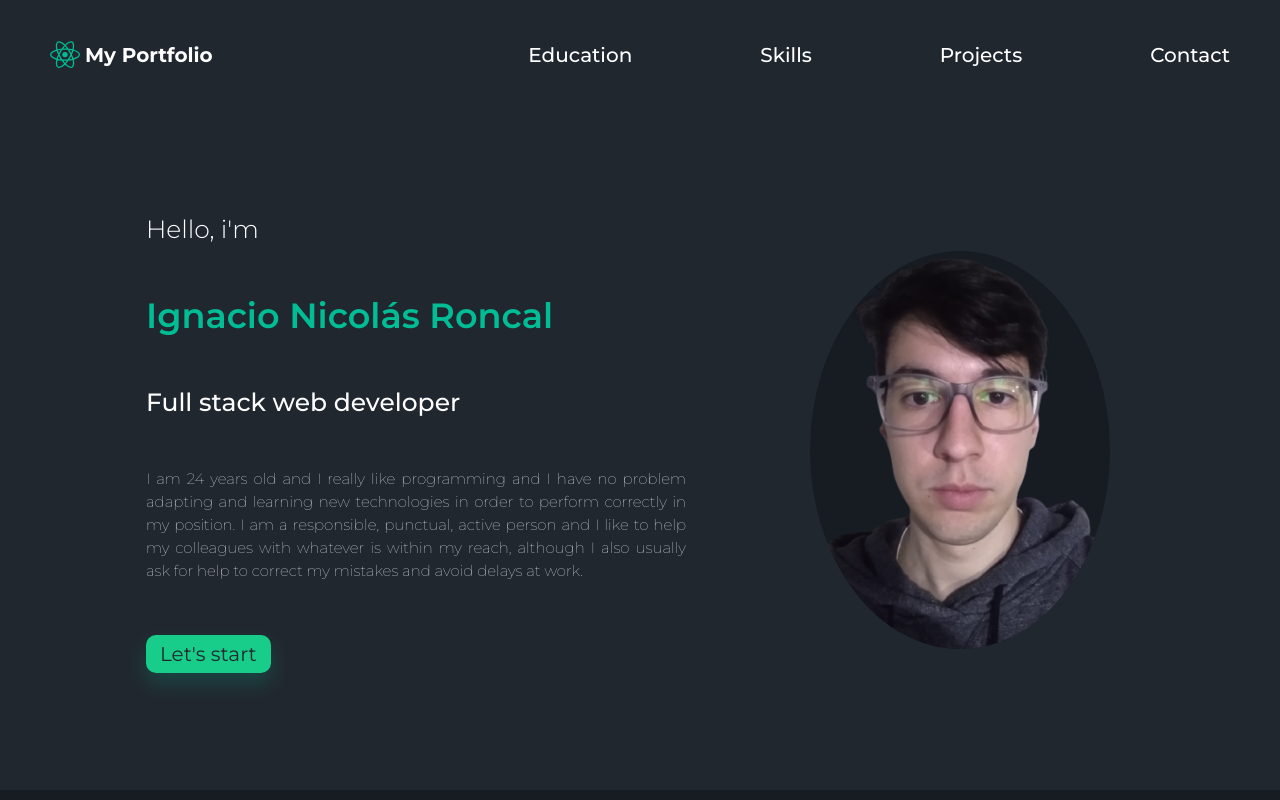
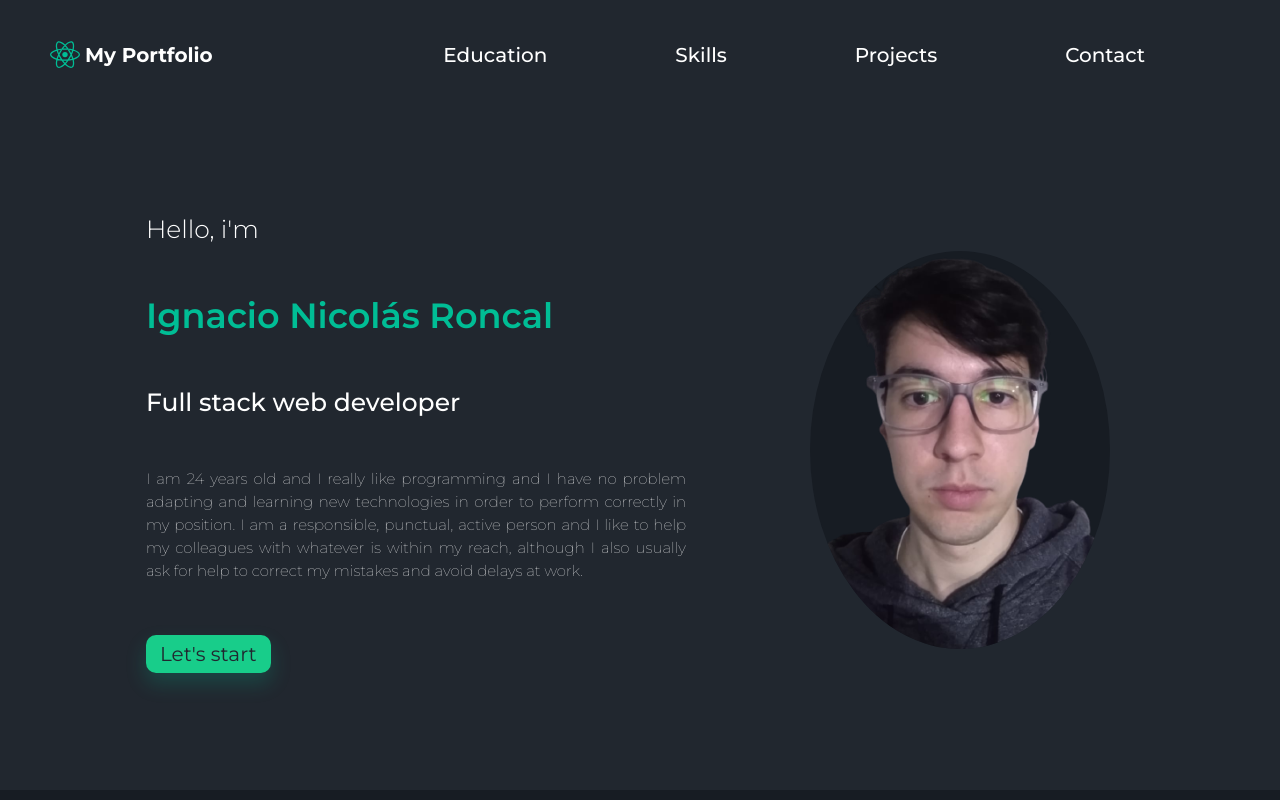
Before and after one commit to Igniron/portfolio-react, a React (Vite) app: page / in a window 1280 px wide. Shown: the top 800 px of the page. Built offline with nearby package versions, Linux system fonts and the light colour scheme.

Commit message:
final bug fixes

```diff
--- a/src/components/navbar/navbar.css
+++ b/src/components/navbar/navbar.css
@@ -29,7 +29,7 @@ nav
     justify-content: flex-start;
     gap: 5px;
     user-select: none;
-    width: 100%;
+    width: 50%;
 }
 
 .nav-left svg
@@ -45,7 +45,7 @@ nav
     display: flex;
     flex-direction: row;
     gap: 10vw;
-    justify-content: center;
+    justify-content: flex-start;
     list-style: none;
     margin: 0;
     width: 100%;
```
